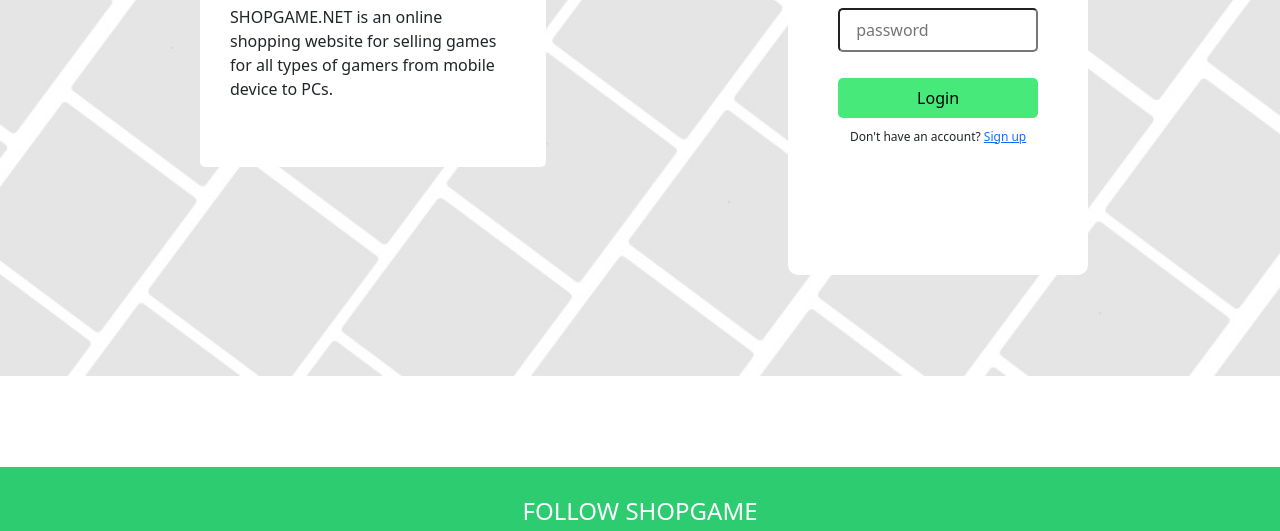
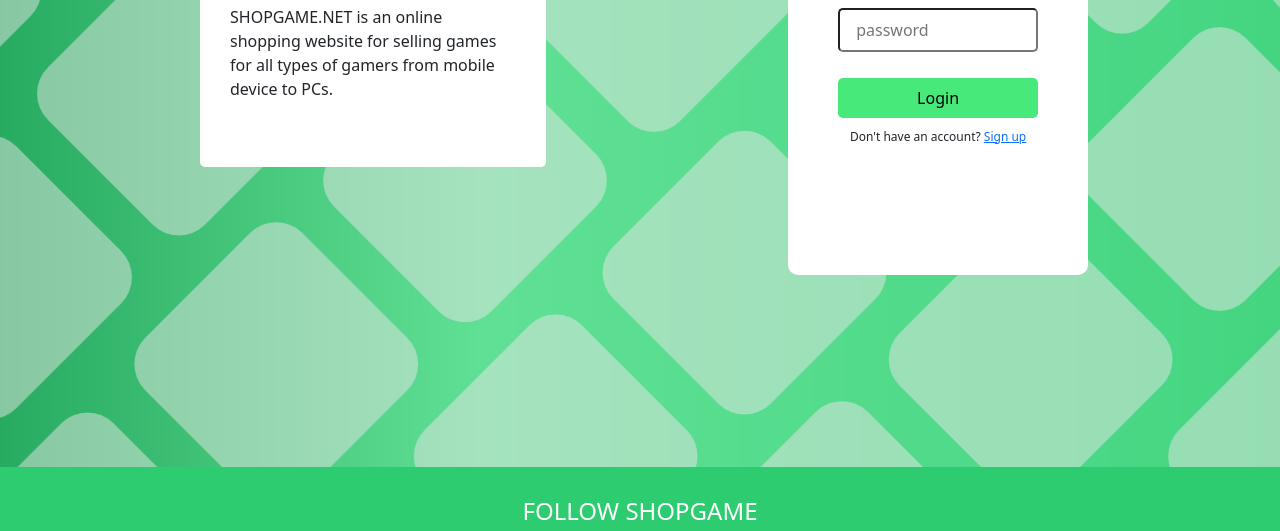
Before and after one commit to HPBLong/L8S2, a plain HTML site: page login/login.html in a window 1280 px wide. Shown: the part 420-951 px from the top of the page. Drawn offline with nearby package versions, Linux system fonts and the light colour scheme.

Commit message:
Adjusted register & login bg

```diff
--- a/login/login.css
+++ b/login/login.css
@@ -10,9 +10,8 @@
   justify-content: right;
   align-items: center;
   height: 100vh;
-  background: url(../images/square.jpeg);
+  background: url(../images/squares2.png);
   background-repeat: no-repeat;
-  background-size: 130%;
 }
 .contain {
   display: flex;
--- a/login/login.js
+++ b/login/login.js
@@ -37,8 +37,6 @@
   }
   // username and password check
   if (
-    JSON.parse(localStorage.getItem("UserKey")) == username.value.trim() &&
-    password.value.trim()
   ) {
     // login success
     loginError.innerHTML = "";
--- a/register/login.css
+++ b/register/login.css
@@ -10,9 +10,9 @@
   justify-content: right;
   align-items: center;
   height: 100vh;
-  background: url(../images/square.jpeg);
+  background: url(../images/squares2.png);
+  background-color: #2ecc71;
   background-repeat: no-repeat;
-  background-size: 130%;
 }
 .contain {
   display: flex;
```
Also changed, not shown: images/squares2.png (added).
